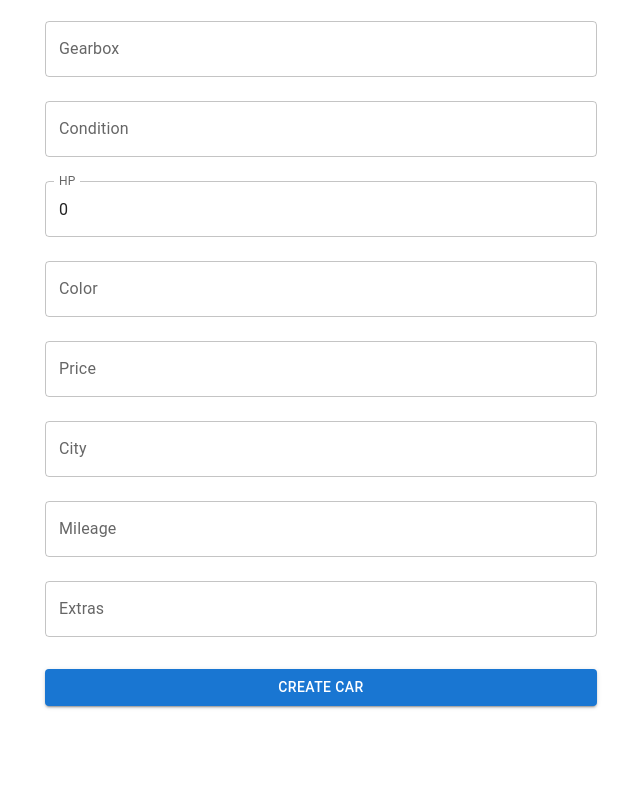
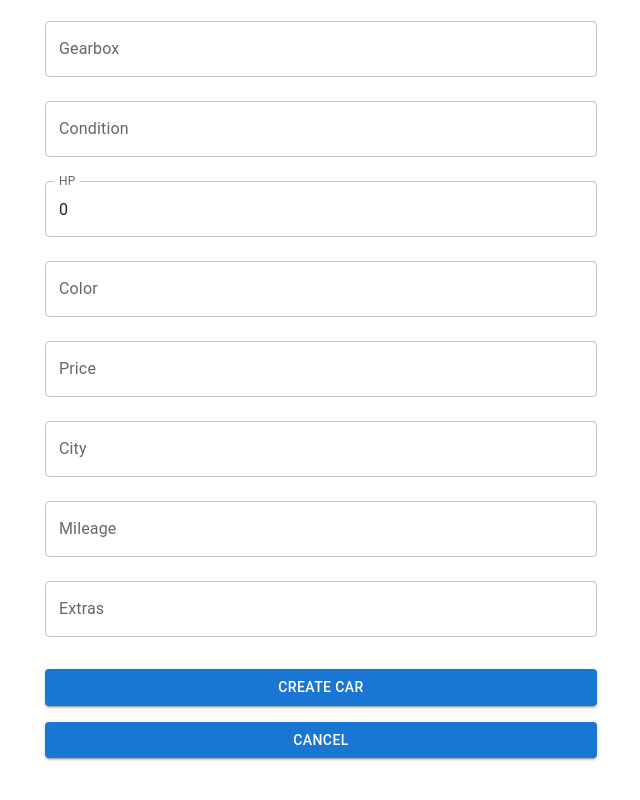
Before and after one commit to petrunov/fe-cars, a React (Vite) app: page /new in a window 1280 px wide. Shown: the part 539-1339 px from the top of the page, without its empty margins (319-959 px from the left). Before the commit the page ends 1261 px from the top, so only its background shows below. Built offline with nearby package versions, Linux system fonts and the light colour scheme; sample sign-in values are in the browser's storage.

Commit message:
Additional navigation

```diff
--- a/src/components/CarForm.tsx
+++ b/src/components/CarForm.tsx
@@ -1,5 +1,6 @@
 /* eslint-disable react/jsx-no-bind */
 import React, { useState } from 'react';
+import { Link as RouterLink } from 'react-router-dom';
 import { TextField, Button, Container, Box, Typography } from '@mui/material';
 import { Car } from '../interfaces/Car';
 
@@ -157,6 +158,15 @@
           >
             {initialData ? 'Update Car' : 'Create Car'}
           </Button>
+          <Button
+            variant="contained"
+            fullWidth
+            component={RouterLink}
+            to="/"
+            sx={{ mb: 10 }}
+          >
+            Cancel
+          </Button>
         </Box>
       </Box>
     </Container>
--- a/src/pages/HomePage.tsx
+++ b/src/pages/HomePage.tsx
@@ -1,4 +1,6 @@
 import { useState, useEffect, useCallback, useMemo } from 'react';
+import { Link as RouterLink } from 'react-router-dom';
+import { Box, Button } from '@mui/material';
 import { Car } from '../interfaces/Car';
 import CustomTable from '../components/CustomTable';
 import AppAppBar from '../components/CustomAppBar';
@@ -50,6 +52,24 @@
   return (
     <>
       <AppAppBar />
+
+      <Box
+        display="flex"
+        justifyContent="center"
+        alignItems="center"
+        sx={{ height: '10vh' }} // Use this if you want to center it vertically as well
+      >
+        <Button
+          variant="contained"
+          color="primary"
+          component={RouterLink}
+          to="/new"
+          sx={{ textDecoration: 'none' }}
+        >
+          Add New Car
+        </Button>
+      </Box>
+
       <CustomTable
         data={data}
         onEdit={onEdit}
```
